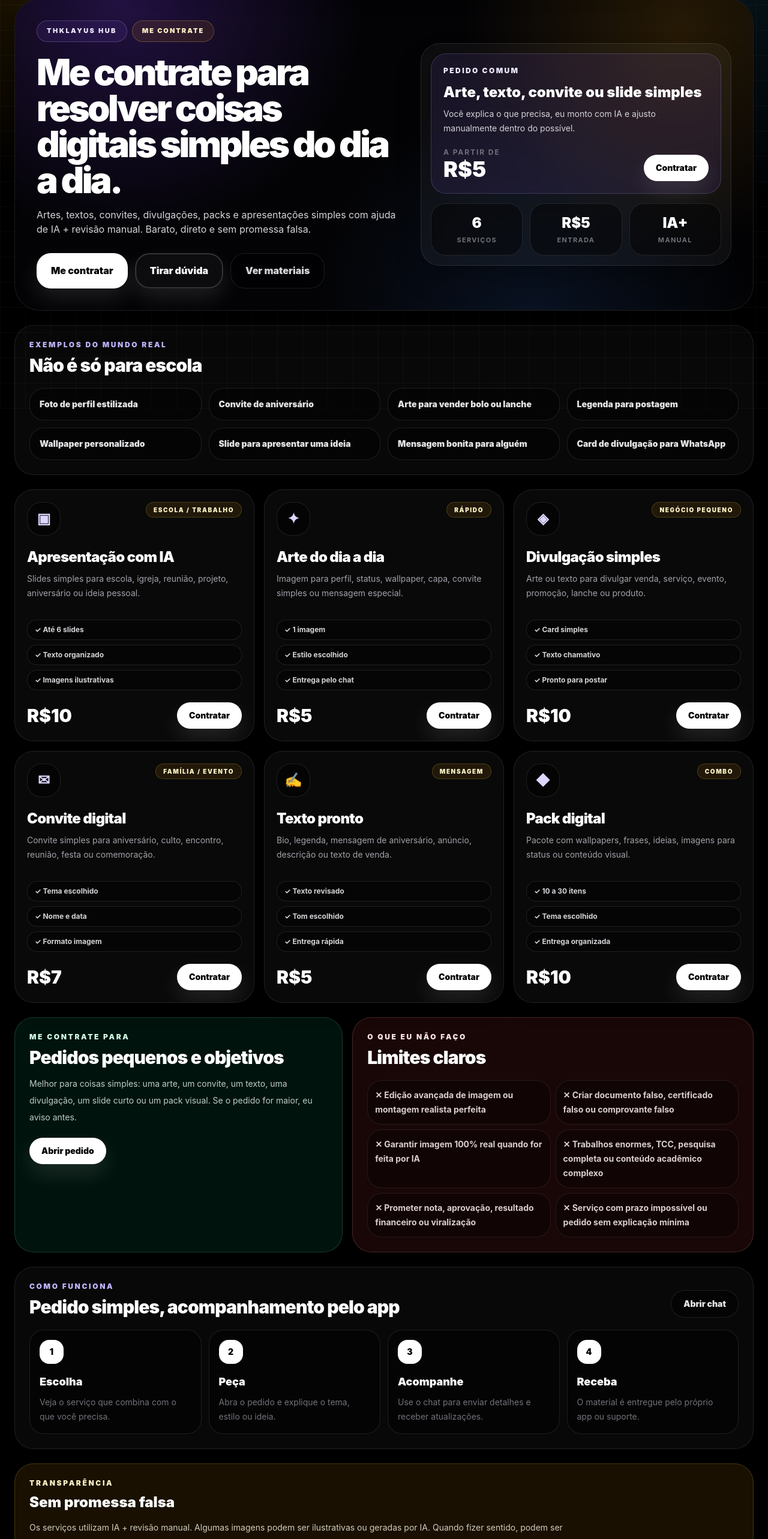
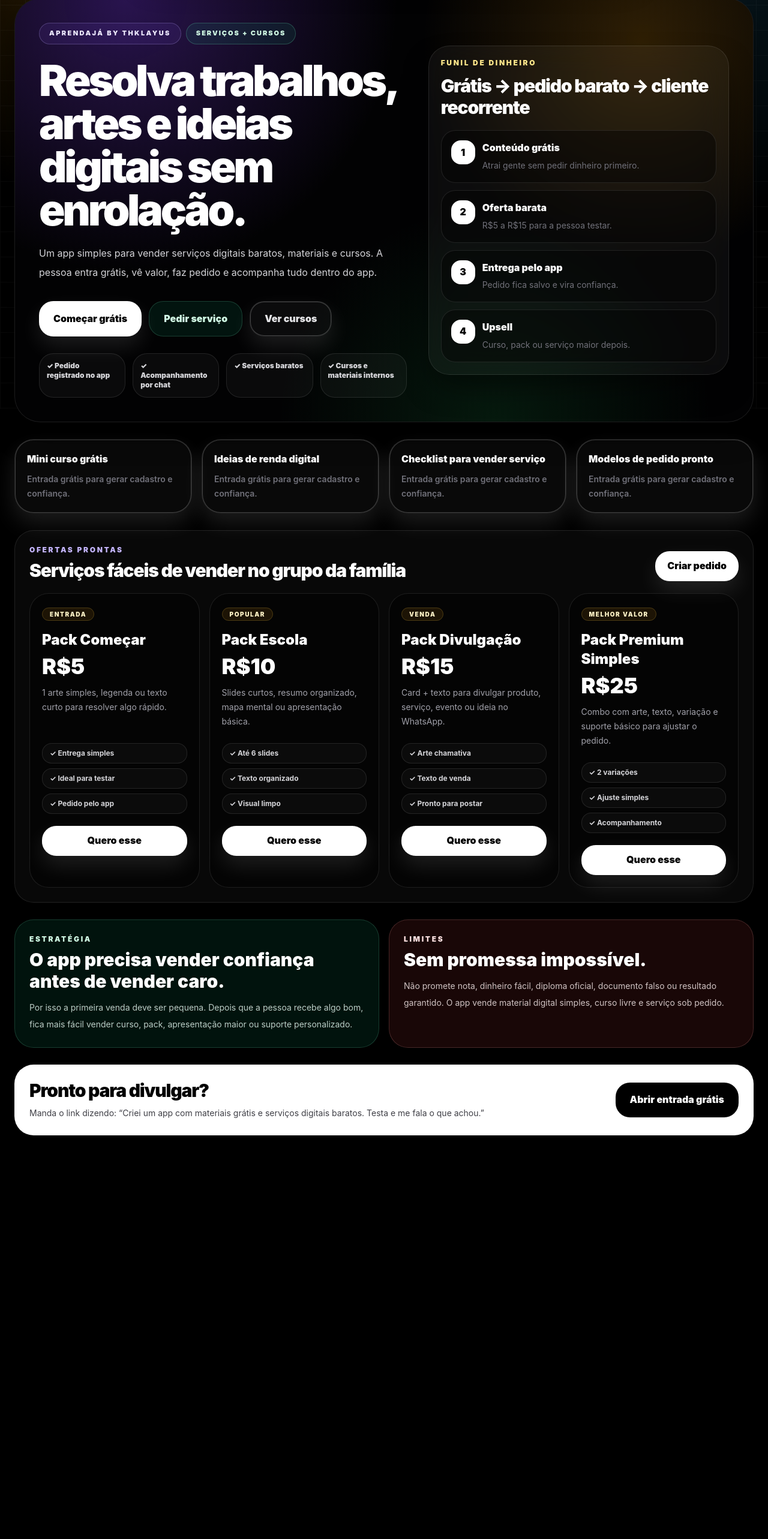
Before and after one commit to thiagodouglas19t-lang/Thklayus-hub, a React (Vite) app: page / in a window 1280 px wide. Shown: the part 118-2684 px from the top of the page at 60% size. After the commit the page ends 2051 px from the top, so only its background shows below. Built offline with nearby package versions, Linux system fonts and the light colour scheme.

Commit message:
Transform home into conversion-focused landing page

```diff
--- a/src/pages/Home.tsx
+++ b/src/pages/Home.tsx
@@ -1,242 +1,66 @@
-const services = [
-  {
-    title: "Apresentação com IA",
-    price: "R$10",
-    tag: "Escola / trabalho",
-    icon: "▣",
-    description: "Slides simples para escola, igreja, reunião, projeto, aniversário ou ideia pessoal.",
-    details: ["Até 6 slides", "Texto organizado", "Imagens ilustrativas"],
-  },
-  {
-    title: "Arte do dia a dia",
-    price: "R$5",
-    tag: "Rápido",
-    icon: "✦",
-    description: "Imagem para perfil, status, wallpaper, capa, convite simples ou mensagem especial.",
-    details: ["1 imagem", "Estilo escolhido", "Entrega pelo chat"],
-  },
-  {
-    title: "Divulgação simples",
-    price: "R$10",
-    tag: "Negócio pequeno",
-    icon: "◈",
-    description: "Arte ou texto para divulgar venda, serviço, evento, promoção, lanche ou produto.",
-    details: ["Card simples", "Texto chamativo", "Pronto para postar"],
-  },
-  {
-    title: "Convite digital",
-    price: "R$7",
-    tag: "Família / evento",
-    icon: "✉",
-    description: "Convite simples para aniversário, culto, encontro, reunião, festa ou comemoração.",
-    details: ["Tema escolhido", "Nome e data", "Formato imagem"],
-  },
-  {
-    title: "Texto pronto",
-    price: "R$5",
-    tag: "Mensagem",
-    icon: "✍",
-    description: "Bio, legenda, mensagem de aniversário, anúncio, descrição ou texto de venda.",
-    details: ["Texto revisado", "Tom escolhido", "Entrega rápida"],
-  },
-  {
-    title: "Pack digital",
-    price: "R$10",
-    tag: "Combo",
-    icon: "◆",
-    description: "Pacote com wallpapers, frases, ideias, imagens para status ou conteúdo visual.",
-    details: ["10 a 30 itens", "Tema escolhido", "Entrega organizada"],
-  },
+const offers = [
+  { title: "Pack Começar", price: "R$5", tag: "Entrada", desc: "1 arte simples, legenda ou texto curto para resolver algo rápido.", items: ["Entrega simples", "Ideal para testar", "Pedido pelo app"] },
+  { title: "Pack Escola", price: "R$10", tag: "Popular", desc: "Slides curtos, resumo organizado, mapa mental ou apresentação básica.", items: ["Até 6 slides", "Texto organizado", "Visual limpo"] },
+  { title: "Pack Divulgação", price: "R$15", tag: "Venda", desc: "Card + texto para divulgar produto, serviço, evento ou ideia no WhatsApp.", items: ["Arte chamativa", "Texto de venda", "Pronto para postar"] },
+  { title: "Pack Premium Simples", price: "R$25", tag: "Melhor valor", desc: "Combo com arte, texto, variação e suporte básico para ajustar o pedido.", items: ["2 variações", "Ajuste simples", "Acompanhamento"] },
 ];
 
-const examples = [
-  "Foto de perfil estilizada",
-  "Convite de aniversário",
-  "Arte para vender bolo ou lanche",
-  "Legenda para postagem",
-  "Wallpaper personalizado",
-  "Slide para apresentar uma ideia",
-  "Mensagem bonita para alguém",
-  "Card de divulgação para WhatsApp",
-];
+const freeLead = ["Mini curso grátis", "Ideias de renda digital", "Checklist para vender serviço", "Modelos de pedido pronto"];
+const proof = ["Pedido registrado no app", "Acompanhamento por chat", "Serviços baratos", "Cursos e materiais internos"];
 
-const cantDo = [
-  "Edição avançada de imagem ou montagem realista perfeita",
-  "Criar documento falso, certificado falso ou comprovante falso",
-  "Garantir imagem 100% real quando for feita por IA",
-  "Trabalhos enormes, TCC, pesquisa completa ou conteúdo acadêmico complexo",
-  "Prometer nota, aprovação, resultado financeiro ou viralização",
-  "Serviço com prazo impossível ou pedido sem explicação mínima",
-];
-
-const steps = [
-  ["1", "Escolha", "Veja o serviço que combina com o que você precisa."],
-  ["2", "Peça", "Abra o pedido e explique o tema, estilo ou ideia."],
-  ["3", "Acompanhe", "Use o chat para enviar detalhes e receber atualizações."],
-  ["4", "Receba", "O material é entregue pelo próprio app ou suporte."],
-];
-
-export default function Home({ setPage }: any) {
+export default function Home({ setPage }: { setPage: (page: any) => void }) {
   return (
-    <div className="space-y-6">
-      <section className="relative overflow-hidden rounded-[2.7rem] border border-white/10 bg-[#030305] p-6 shadow-2xl shadow-black/60 md:p-9">
-        <div className="pointer-events-none absolute inset-0 bg-[radial-gradient(circle_at_15%_0%,rgba(124,58,237,0.26),transparent_34%),radial-gradient(circle_at_90%_10%,rgba(245,158,11,0.14),transparent_30%),radial-gradient(circle_at_70%_100%,rgba(59,130,246,0.12),transparent_36%)]" />
-        <div className="pointer-events-none absolute inset-x-0 top-0 h-px bg-gradient-to-r from-transparent via-violet-300/60 to-transparent" />
-
-        <div className="relative grid gap-8 lg:grid-cols-[1.08fr_0.92fr] lg:items-center">
+    <div className="space-y-7">
+      <section className="relative overflow-hidden rounded-[2.7rem] border border-white/10 bg-[#020203] p-6 shadow-2xl shadow-black/70 md:p-10">
+        <div className="pointer-events-none absolute inset-0 bg-[radial-gradient(circle_at_15%_0%,rgba(124,58,237,0.32),transparent_36%),radial-gradient(circle_at_85%_10%,rgba(245,158,11,0.18),transparent_30%),radial-gradient(circle_at_65%_100%,rgba(34,197,94,0.12),transparent_34%)]" />
+        <div className="relative grid gap-9 lg:grid-cols-[1.1fr_0.9fr] lg:items-center">
           <div>
             <div className="flex flex-wrap gap-2">
-              <span className="rounded-full border border-violet-300/25 bg-violet-500/10 px-4 py-2 text-[11px] font-black uppercase tracking-[0.22em] text-violet-100">THKLAYUS Hub</span>
-              <span className="rounded-full border border-amber-300/25 bg-amber-500/10 px-4 py-2 text-[11px] font-black uppercase tracking-[0.18em] text-amber-100">Me contrate</span>
+              <span className="rounded-full border border-violet-300/25 bg-violet-500/10 px-4 py-2 text-[11px] font-black uppercase tracking-[0.22em] text-violet-100">AprendaJá by THKLAYUS</span>
+              <span className="rounded-full border border-emerald-300/25 bg-emerald-500/10 px-4 py-2 text-[11px] font-black uppercase tracking-[0.18em] text-emerald-100">Serviços + cursos</span>
             </div>
-
-            <h2 className="mt-5 max-w-4xl text-4xl font-black leading-[1.02] tracking-[-0.06em] md:text-6xl">
-              Me contrate para resolver coisas digitais simples do dia a dia.
-            </h2>
-
-            <p className="mt-4 max-w-2xl text-sm leading-7 text-zinc-300 md:text-base">
-              Artes, textos, convites, divulgações, packs e apresentações simples com ajuda de IA + revisão manual. Barato, direto e sem promessa falsa.
-            </p>
-
-            <div className="mt-7 flex flex-wrap gap-3">
-              <button onClick={() => setPage("pedidos")} className="rounded-2xl bg-white px-6 py-4 font-black text-black shadow-lg shadow-violet-500/25 transition hover:scale-[1.03] active:scale-95">
-                Me contratar
-              </button>
-              <button onClick={() => setPage("chat")} className="rounded-2xl border border-white/10 bg-white/[0.04] px-6 py-4 font-black text-white transition hover:border-violet-400/40 hover:bg-violet-500/10 active:scale-95">
-                Tirar dúvida
-              </button>
-              <button onClick={() => setPage("cursos")} className="rounded-2xl border border-white/10 bg-black/35 px-6 py-4 font-black text-zinc-300 transition hover:border-amber-400/40 hover:bg-amber-500/10 active:scale-95">
-                Ver materiais
-              </button>
+            <h1 className="mt-6 max-w-4xl text-4xl font-black leading-[1.02] tracking-[-0.06em] md:text-7xl">Resolva trabalhos, artes e ideias digitais sem enrolação.</h1>
+            <p className="mt-5 max-w-2xl text-base leading-8 text-zinc-300">Um app simples para vender serviços digitais baratos, materiais e cursos. A pessoa entra grátis, vê valor, faz pedido e acompanha tudo dentro do app.</p>
+            <div className="mt-8 flex flex-wrap gap-3">
+              <button onClick={() => setPage("gratis")} className="rounded-2xl bg-white px-6 py-4 font-black text-black shadow-lg shadow-violet-500/25 transition hover:scale-[1.03] active:scale-95">Começar grátis</button>
+              <button onClick={() => setPage("pedidos")} className="rounded-2xl border border-emerald-300/20 bg-emerald-500/10 px-6 py-4 font-black text-emerald-100 transition hover:bg-emerald-500/15 active:scale-95">Pedir serviço</button>
+              <button onClick={() => setPage("cursos")} className="rounded-2xl border border-white/10 bg-white/[0.04] px-6 py-4 font-black text-zinc-200 transition hover:bg-white/[0.08] active:scale-95">Ver cursos</button>
+            </div>
+            <div className="mt-7 grid gap-3 sm:grid-cols-4">
+              {proof.map((item) => <div key={item} className="rounded-2xl border border-white/10 bg-white/[0.035] p-3 text-xs font-black text-zinc-300">✓ {item}</div>)}
             </div>
           </div>
-
-          <div className="rounded-[2rem] border border-white/10 bg-white/[0.045] p-4 shadow-2xl shadow-black/40 backdrop-blur-xl">
-            <div className="rounded-[1.6rem] border border-violet-300/20 bg-violet-500/10 p-5">
-              <p className="text-xs font-black uppercase tracking-[0.2em] text-violet-100">Pedido comum</p>
-              <h3 className="mt-3 text-2xl font-black text-white">Arte, texto, convite ou slide simples</h3>
-              <p className="mt-2 text-sm leading-6 text-zinc-300">Você explica o que precisa, eu monto com IA e ajusto manualmente dentro do possível.</p>
-              <div className="mt-5 flex items-end justify-between gap-4">
-                <div>
-                  <p className="text-xs font-bold uppercase tracking-[0.16em] text-zinc-500">A partir de</p>
-                  <p className="text-4xl font-black text-white">R$5</p>
-                </div>
-                <button onClick={() => setPage("pedidos")} className="rounded-2xl bg-white px-5 py-3 text-sm font-black text-black">Contratar</button>
-              </div>
-            </div>
-
-            <div className="mt-4 grid grid-cols-3 gap-3">
-              {[["6", "serviços"], ["R$5", "entrada"], ["IA+", "manual"]].map(([value, label]) => (
-                <div key={label} className="rounded-2xl border border-white/10 bg-black/45 p-4 text-center">
-                  <p className="text-2xl font-black text-white">{value}</p>
-                  <p className="mt-1 text-[11px] font-bold uppercase tracking-[0.12em] text-zinc-500">{label}</p>
-                </div>
-              ))}
+          <div className="rounded-[2.2rem] border border-white/10 bg-white/[0.045] p-5 shadow-2xl shadow-black/50 backdrop-blur-xl">
+            <p className="text-xs font-black uppercase tracking-[0.22em] text-amber-200">Funil de dinheiro</p>
+            <h2 className="mt-3 text-3xl font-black tracking-[-0.04em]">Grátis → pedido barato → cliente recorrente</h2>
+            <div className="mt-5 space-y-3">
+              {[["1", "Conteúdo grátis", "Atrai gente sem pedir dinheiro primeiro."], ["2", "Oferta barata", "R$5 a R$15 para a pessoa testar."], ["3", "Entrega pelo app", "Pedido fica salvo e vira confiança."], ["4", "Upsell", "Curso, pack ou serviço maior depois."]].map(([n,t,d]) => <div key={n} className="flex gap-3 rounded-2xl border border-white/10 bg-black/40 p-4"><div className="grid h-10 w-10 shrink-0 place-items-center rounded-xl bg-white font-black text-black">{n}</div><div><h3 className="font-black text-white">{t}</h3><p className="mt-1 text-sm leading-6 text-zinc-500">{d}</p></div></div>)}
             </div>
           </div>
         </div>
       </section>
 
-      <section className="rounded-[2rem] border border-white/10 bg-white/[0.03] p-5 shadow-2xl shadow-black/25 md:p-6">
-        <p className="text-xs font-black uppercase tracking-[0.22em] text-violet-300">Exemplos do mundo real</p>
-        <h3 className="mt-2 text-3xl font-black tracking-[-0.03em]">Não é só para escola</h3>
-        <div className="mt-5 grid gap-3 sm:grid-cols-2 lg:grid-cols-4">
-          {examples.map((item) => (
-            <button key={item} onClick={() => setPage("pedidos")} className="rounded-2xl border border-white/10 bg-black/45 p-4 text-left text-sm font-black text-zinc-200 transition hover:-translate-y-1 hover:border-violet-400/40 hover:bg-violet-500/10">
-              {item}
-            </button>
-          ))}
+      <section className="grid gap-4 md:grid-cols-4">
+        {freeLead.map((item) => <button key={item} onClick={() => setPage("gratis")} className="rounded-3xl border border-white/10 bg-white/[0.035] p-5 text-left font-black text-white transition hover:-translate-y-1 hover:border-violet-300/40 hover:bg-violet-500/10">{item}<p className="mt-2 text-sm font-semibold leading-6 text-zinc-500">Entrada grátis para gerar cadastro e confiança.</p></button>)}
+      </section>
+
+      <section className="rounded-[2rem] border border-white/10 bg-white/[0.03] p-5 md:p-6">
+        <div className="flex flex-wrap items-end justify-between gap-4">
+          <div><p className="text-xs font-black uppercase tracking-[0.22em] text-violet-300">Ofertas prontas</p><h2 className="mt-2 text-3xl font-black tracking-[-0.04em]">Serviços fáceis de vender no grupo da família</h2></div>
+          <button onClick={() => setPage("pedidos")} className="rounded-2xl bg-white px-5 py-3 font-black text-black">Criar pedido</button>
+        </div>
+        <div className="mt-5 grid gap-4 md:grid-cols-2 xl:grid-cols-4">
+          {offers.map((offer) => <article key={offer.title} className="rounded-[2rem] border border-white/10 bg-black/45 p-5 transition hover:-translate-y-1 hover:border-amber-300/35"><span className="rounded-full border border-amber-300/20 bg-amber-500/10 px-3 py-1 text-[10px] font-black uppercase tracking-[0.16em] text-amber-100">{offer.tag}</span><h3 className="mt-4 text-2xl font-black text-white">{offer.title}</h3><p className="mt-2 text-4xl font-black text-white">{offer.price}</p><p className="mt-3 min-h-20 text-sm leading-6 text-zinc-400">{offer.desc}</p><div className="mt-4 space-y-2">{offer.items.map((i) => <p key={i} className="rounded-xl border border-white/10 bg-white/[0.03] px-3 py-2 text-xs font-bold text-zinc-300">✓ {i}</p>)}</div><button onClick={() => setPage("pedidos")} className="mt-5 w-full rounded-2xl bg-white px-4 py-3 font-black text-black">Quero esse</button></article>)}
         </div>
       </section>
 
-      <section className="grid gap-4 md:grid-cols-2 xl:grid-cols-3">
-        {services.map((service) => (
-          <article key={service.title} className="group relative overflow-hidden rounded-[2rem] border border-white/10 bg-white/[0.035] p-5 shadow-xl shadow-black/25 transition hover:-translate-y-1 hover:border-violet-300/35">
-            <div className="pointer-events-none absolute inset-0 opacity-0 transition group-hover:opacity-100 bg-[radial-gradient(circle_at_top,rgba(124,58,237,0.18),transparent_35%)]" />
-            <div className="relative">
-              <div className="flex items-start justify-between gap-3">
-                <div className="grid h-14 w-14 place-items-center rounded-2xl border border-white/10 bg-black/45 text-2xl font-black text-violet-200">{service.icon}</div>
-                <span className="rounded-full border border-amber-300/20 bg-amber-500/10 px-3 py-1 text-[10px] font-black uppercase tracking-[0.16em] text-amber-100">{service.tag}</span>
-              </div>
-
-              <h3 className="mt-5 text-2xl font-black tracking-[-0.03em] text-white">{service.title}</h3>
-              <p className="mt-2 min-h-16 text-sm leading-6 text-zinc-400">{service.description}</p>
-
-              <div className="mt-4 space-y-2">
-                {service.details.map((item) => (
-                  <p key={item} className="rounded-xl border border-white/10 bg-black/35 px-3 py-2 text-xs font-bold text-zinc-300">✓ {item}</p>
-                ))}
-              </div>
-
-              <div className="mt-5 flex items-center justify-between gap-3">
-                <p className="text-3xl font-black text-white">{service.price}</p>
-                <button onClick={() => setPage("pedidos")} className="rounded-2xl bg-white px-5 py-3 text-sm font-black text-black shadow-lg shadow-violet-500/20 transition active:scale-95">
-                  Contratar
-                </button>
-              </div>
-            </div>
-          </article>
-        ))}
+      <section className="grid gap-4 lg:grid-cols-[1fr_1fr]">
+        <div className="rounded-[2rem] border border-emerald-300/20 bg-emerald-500/10 p-6"><p className="text-xs font-black uppercase tracking-[0.22em] text-emerald-100">Estratégia</p><h2 className="mt-2 text-3xl font-black text-white">O app precisa vender confiança antes de vender caro.</h2><p className="mt-3 text-sm leading-7 text-emerald-50/80">Por isso a primeira venda deve ser pequena. Depois que a pessoa recebe algo bom, fica mais fácil vender curso, pack, apresentação maior ou suporte personalizado.</p></div>
+        <div className="rounded-[2rem] border border-red-300/20 bg-red-500/10 p-6"><p className="text-xs font-black uppercase tracking-[0.22em] text-red-100">Limites</p><h2 className="mt-2 text-3xl font-black text-white">Sem promessa impossível.</h2><p className="mt-3 text-sm leading-7 text-red-50/80">Não promete nota, dinheiro fácil, diploma oficial, documento falso ou resultado garantido. O app vende material digital simples, curso livre e serviço sob pedido.</p></div>
       </section>
 
-      <section className="grid gap-4 lg:grid-cols-[0.9fr_1.1fr]">
-        <div className="rounded-[2rem] border border-emerald-300/20 bg-emerald-500/10 p-5 md:p-6">
-          <p className="text-xs font-black uppercase tracking-[0.22em] text-emerald-100">Me contrate para</p>
-          <h3 className="mt-2 text-3xl font-black tracking-[-0.03em] text-white">Pedidos pequenos e objetivos</h3>
-          <p className="mt-3 text-sm leading-7 text-emerald-50/80">
-            Melhor para coisas simples: uma arte, um convite, um texto, uma divulgação, um slide curto ou um pack visual. Se o pedido for maior, eu aviso antes.
-          </p>
-          <button onClick={() => setPage("pedidos")} className="mt-5 rounded-2xl bg-white px-5 py-3 text-sm font-black text-black">Abrir pedido</button>
-        </div>
-
-        <div className="rounded-[2rem] border border-red-300/20 bg-red-500/10 p-5 md:p-6">
-          <p className="text-xs font-black uppercase tracking-[0.22em] text-red-100">O que eu não faço</p>
-          <h3 className="mt-2 text-3xl font-black tracking-[-0.03em] text-white">Limites claros</h3>
-          <div className="mt-5 grid gap-2 sm:grid-cols-2">
-            {cantDo.map((item) => (
-              <p key={item} className="rounded-2xl border border-red-200/10 bg-black/35 p-3 text-sm font-bold leading-6 text-red-50/85">✕ {item}</p>
-            ))}
-          </div>
-        </div>
-      </section>
-
-      <section className="rounded-[2rem] border border-white/10 bg-white/[0.03] p-5 shadow-2xl shadow-black/25 md:p-6">
-        <div className="flex flex-wrap items-end justify-between gap-4">
-          <div>
-            <p className="text-xs font-black uppercase tracking-[0.22em] text-violet-300">Como funciona</p>
-            <h3 className="mt-2 text-3xl font-black tracking-[-0.03em]">Pedido simples, acompanhamento pelo app</h3>
-          </div>
-          <button onClick={() => setPage("chat")} className="rounded-2xl border border-white/10 bg-black/40 px-5 py-3 text-sm font-black text-zinc-200 transition hover:border-violet-400/40 hover:bg-violet-500/10">Abrir chat</button>
-        </div>
-
-        <div className="mt-5 grid gap-3 md:grid-cols-4">
-          {steps.map(([number, title, text]) => (
-            <div key={title} className="rounded-2xl border border-white/10 bg-black/45 p-4">
-              <div className="grid h-10 w-10 place-items-center rounded-xl bg-white text-sm font-black text-black">{number}</div>
-              <h4 className="mt-4 text-lg font-black text-white">{title}</h4>
-              <p className="mt-2 text-sm leading-6 text-zinc-500">{text}</p>
-            </div>
-          ))}
-        </div>
-      </section>
-
-      <section className="rounded-[2rem] border border-amber-300/20 bg-amber-500/10 p-5 md:p-6">
-        <p className="text-xs font-black uppercase tracking-[0.22em] text-amber-100">Transparência</p>
-        <h3 className="mt-2 text-2xl font-black text-white">Sem promessa falsa</h3>
-        <p className="mt-3 max-w-4xl text-sm leading-7 text-amber-50/80">
-          Os serviços utilizam IA + revisão manual. Algumas imagens podem ser ilustrativas ou geradas por IA. Quando fizer sentido, podem ser trocadas por fotos reais de bancos gratuitos, mas não prometemos imagem real perfeita em todos os casos.
-        </p>
-      </section>
-
-      <section className="relative overflow-hidden rounded-[2rem] border border-white/10 bg-white p-5 text-black shadow-2xl shadow-violet-500/10 md:p-6">
-        <div className="pointer-events-none absolute -right-16 -top-16 h-44 w-44 rounded-full bg-violet-200 blur-3xl" />
-        <div className="relative flex flex-wrap items-center justify-between gap-4">
-          <div>
-            <h3 className="text-3xl font-black tracking-[-0.03em]">Quer resolver uma coisa simples hoje?</h3>
-            <p className="mt-2 max-w-2xl text-sm leading-6 text-zinc-700">Comece por uma arte, convite, texto, divulgação ou apresentação simples e acompanhe tudo pelo app.</p>
-          </div>
-          <button onClick={() => setPage("pedidos")} className="rounded-2xl bg-black px-6 py-3 font-black text-white">Me contratar</button>
-        </div>
+      <section className="rounded-[2rem] border border-white/10 bg-white p-6 text-black">
+        <div className="flex flex-wrap items-center justify-between gap-4"><div><h2 className="text-3xl font-black tracking-[-0.04em]">Pronto para divulgar?</h2><p className="mt-2 text-sm leading-6 text-zinc-700">Manda o link dizendo: “Criei um app com materiais grátis e serviços digitais baratos. Testa e me fala o que achou.”</p></div><button onClick={() => setPage("gratis")} className="rounded-2xl bg-black px-6 py-4 font-black text-white">Abrir entrada grátis</button></div>
       </section>
     </div>
   );
```
